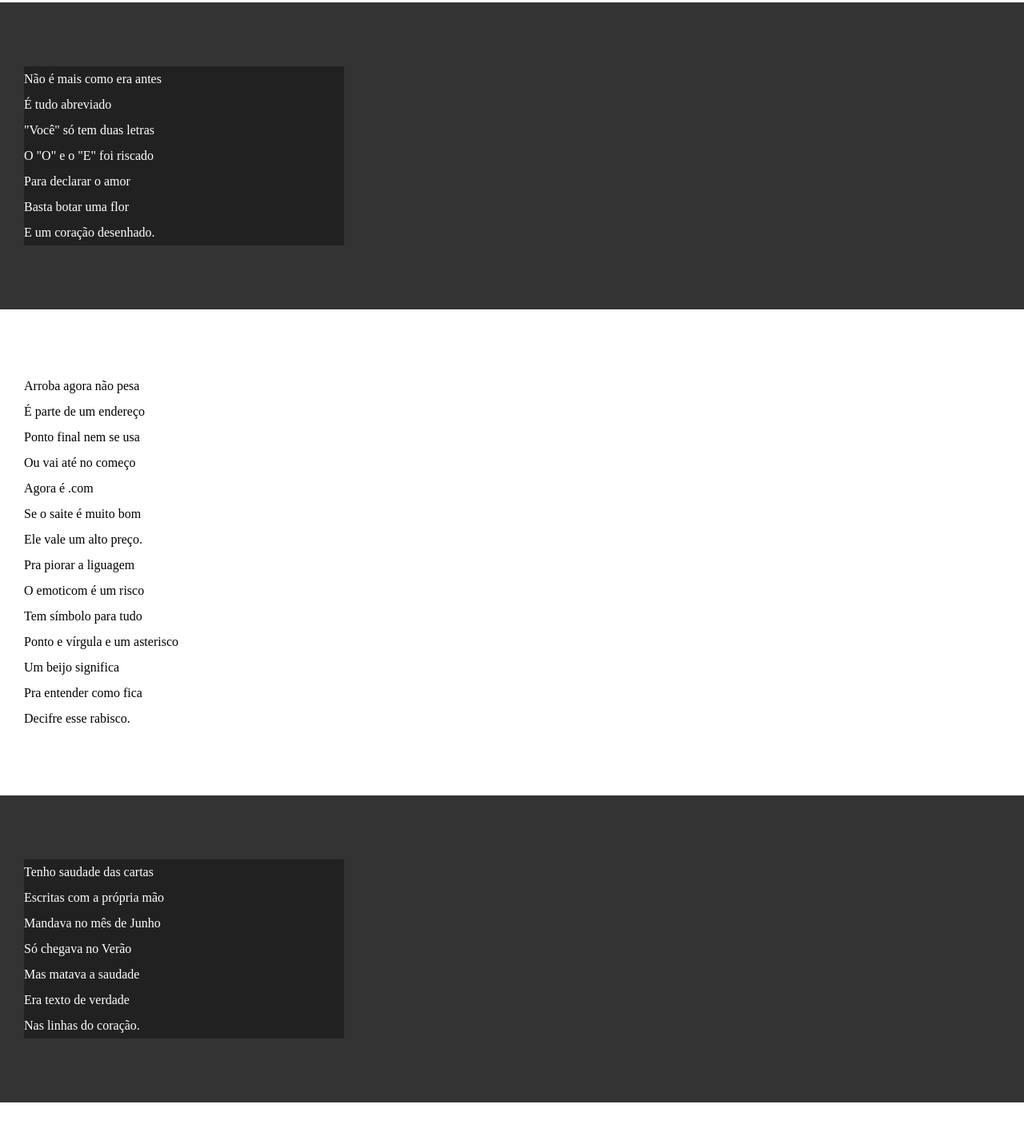
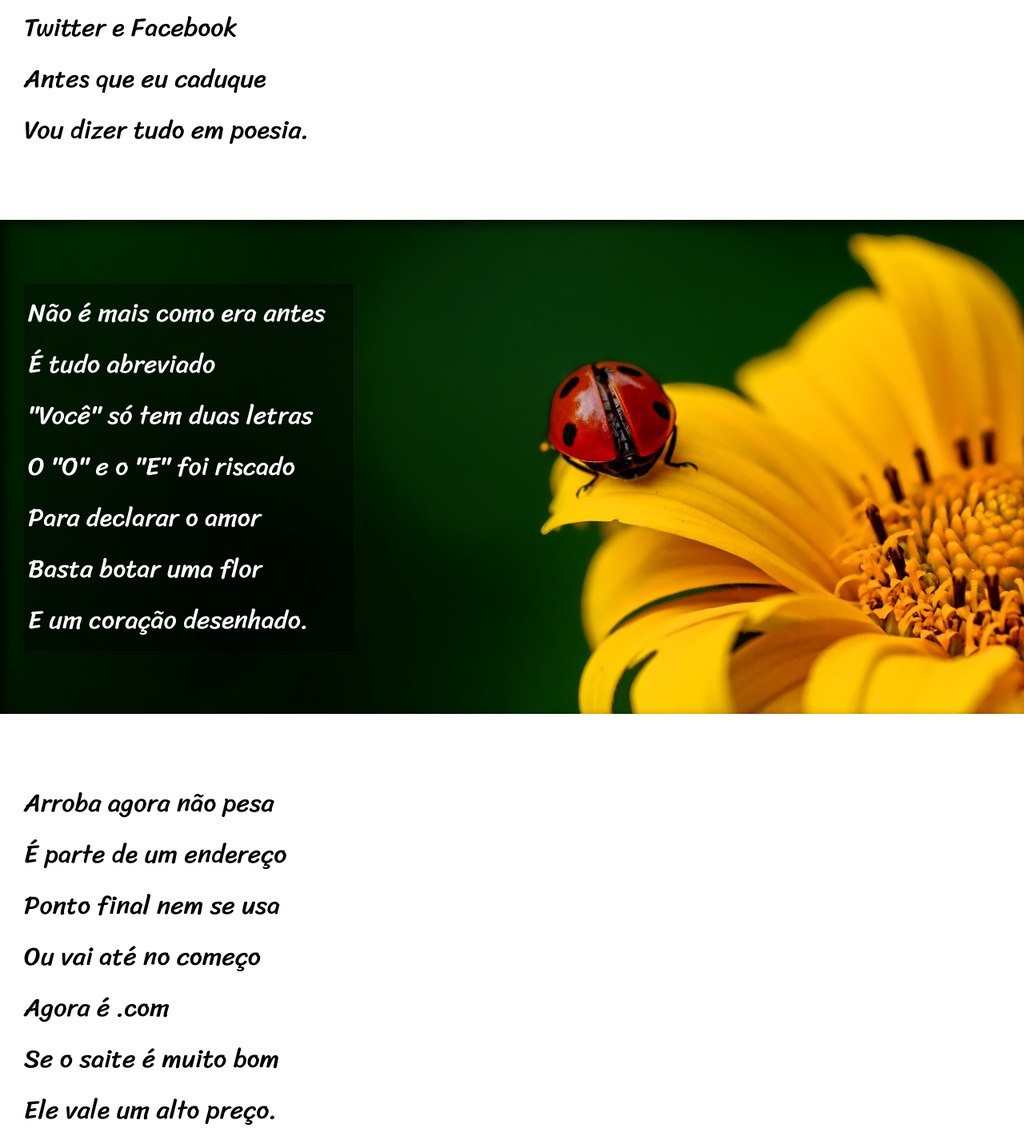
Before and after one commit to WFCArthur/HTML---CSS, a plain HTML site: page Desafios/des11/index.html in a window 1280 px wide. Shown: the part 536-1972 px from the top of the page at 80% size. Drawn offline with Linux system fonts and the light colour scheme.

Commit message:
Finalizei o meu projeto

```diff
--- a/Desafios/des11/index.html
+++ b/Desafios/des11/index.html
@@ -25,7 +25,7 @@
                     Vou dizer tudo em poesia.<br>
                 </p>
             </section>
-            <section class="imagem">
+            <section class="imagem" id="img01">
                 <p>
                     Não é mais como era antes<br>
                     É tudo abreviado<br>
@@ -57,7 +57,7 @@
                     Decifre esse rabisco.<br>
                 </p>
             </section>
-            <section class="imagem">
+            <section class="imagem" id="img02">
                 <p>
                     Tenho saudade das cartas<br>
                     Escritas com a própria mão<br>
--- a/Desafios/des11/stilos/style.css
+++ b/Desafios/des11/stilos/style.css
@@ -1,5 +1,15 @@
 @charset "UTF-8";
 
+@import url('https://fonts.googleapis.com/css2?family=Bebas+Neue&family=Passion+One:wght@400;700;900&family=Work+Sans:ital,wght@0,100..900;1,100..900&display=swap');
+
+@import url('https://fonts.googleapis.com/css2?family=Bebas+Neue&family=Passion+One:wght@400;700;900&family=Sriracha&family=Work+Sans:ital,wght@0,100..900;1,100..900&display=swap');
+
+
+:root {
+    --font1:  Verdana, Geneva, Tahoma, sans-serif;
+    --fonte2 : "Sriracha";
+    --fonte3: "Passion One", serif;
+}
 * {
     margin: 0px;
     padding: 0px;
@@ -8,6 +18,7 @@
 html, body {
     min-height: 100vh;
     background-color: darkgray;
+    font-family: var(--font1);
 }
 
 header {
@@ -19,6 +30,8 @@ header {
 header  h1 {
     padding-top: 50px;
     font-variant: small-caps;
+    font-family: var(--fonte3);
+    font-size: 6vw;
 }
 
 header  p {
@@ -40,6 +53,8 @@ section {
     padding-bottom: 10vh;
     line-height: 2em;
     padding-left: 30px;
+    font-family: var(--fonte2);
+    font-size: 2.5vw;
 }
 
 section.normal {
@@ -50,11 +65,28 @@ section.normal {
 section.imagem {
     background-color: rgb(51, 51, 51);
     color: white;
+    background-attachment: fixed;
 }
 
 section.imagem > p {
+    display: inline-block;
+    padding: 5px;
     width: 400px;
     background-color: rgba(0, 0, 0, 0.361);
+    box-shadow: 1px 1px 0px black ;
+}
+
+section#img01 {
+    background-image: url(../imagens/background001.jpg);
+    background-position: right center;
+    background-size: cover;
+    box-shadow: inset 6px 6px 13px 0px rgba(0, 0, 0, 0.646);
+}
+
+section#img02 {
+    background-image: url(../imagens/background002.jpg);
+    background-size: cover;
+    box-shadow: inset 6px 6px 13px 0px rgba(0, 0, 0, 0.646);
 }
 
 footer {
```
